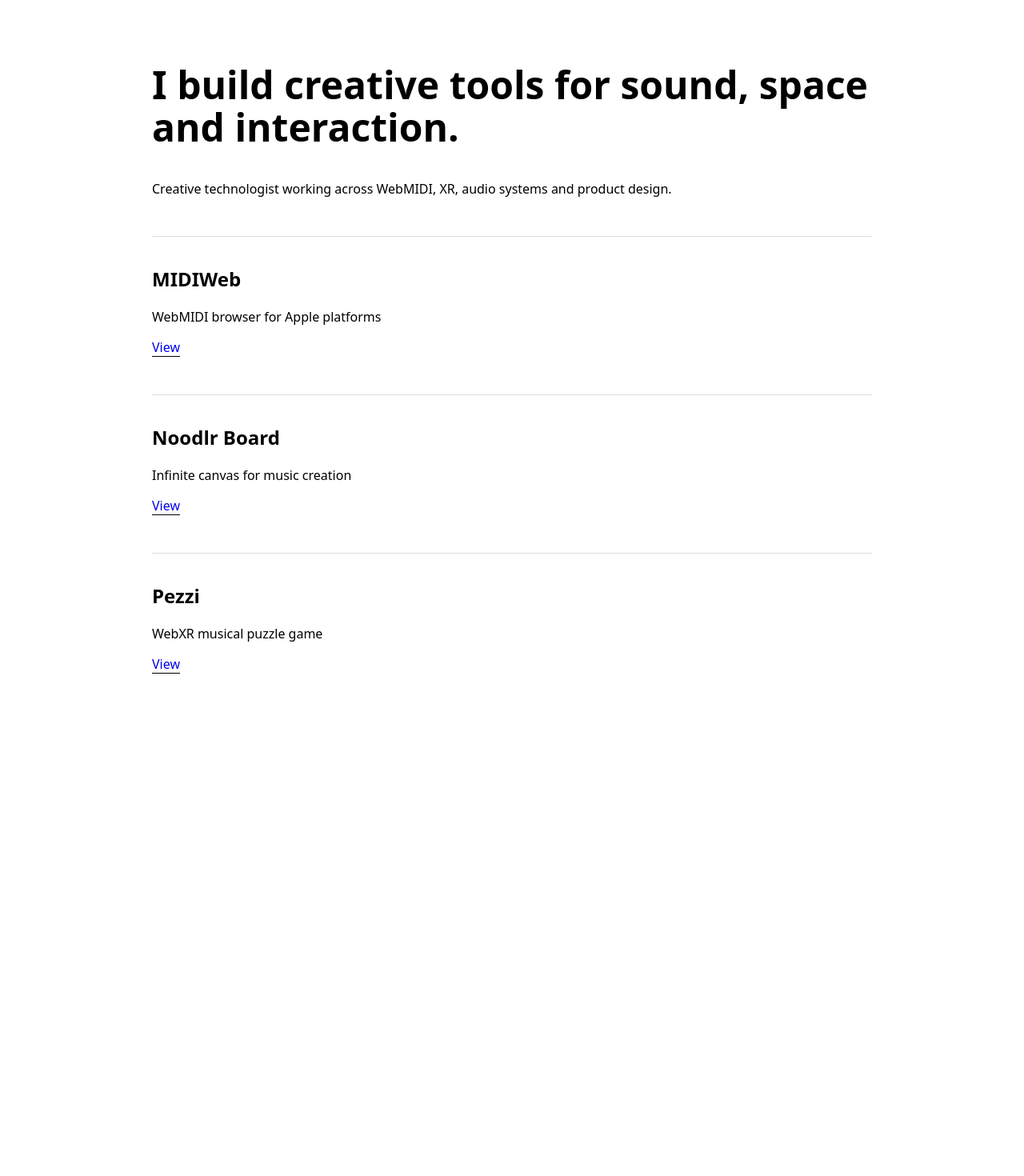
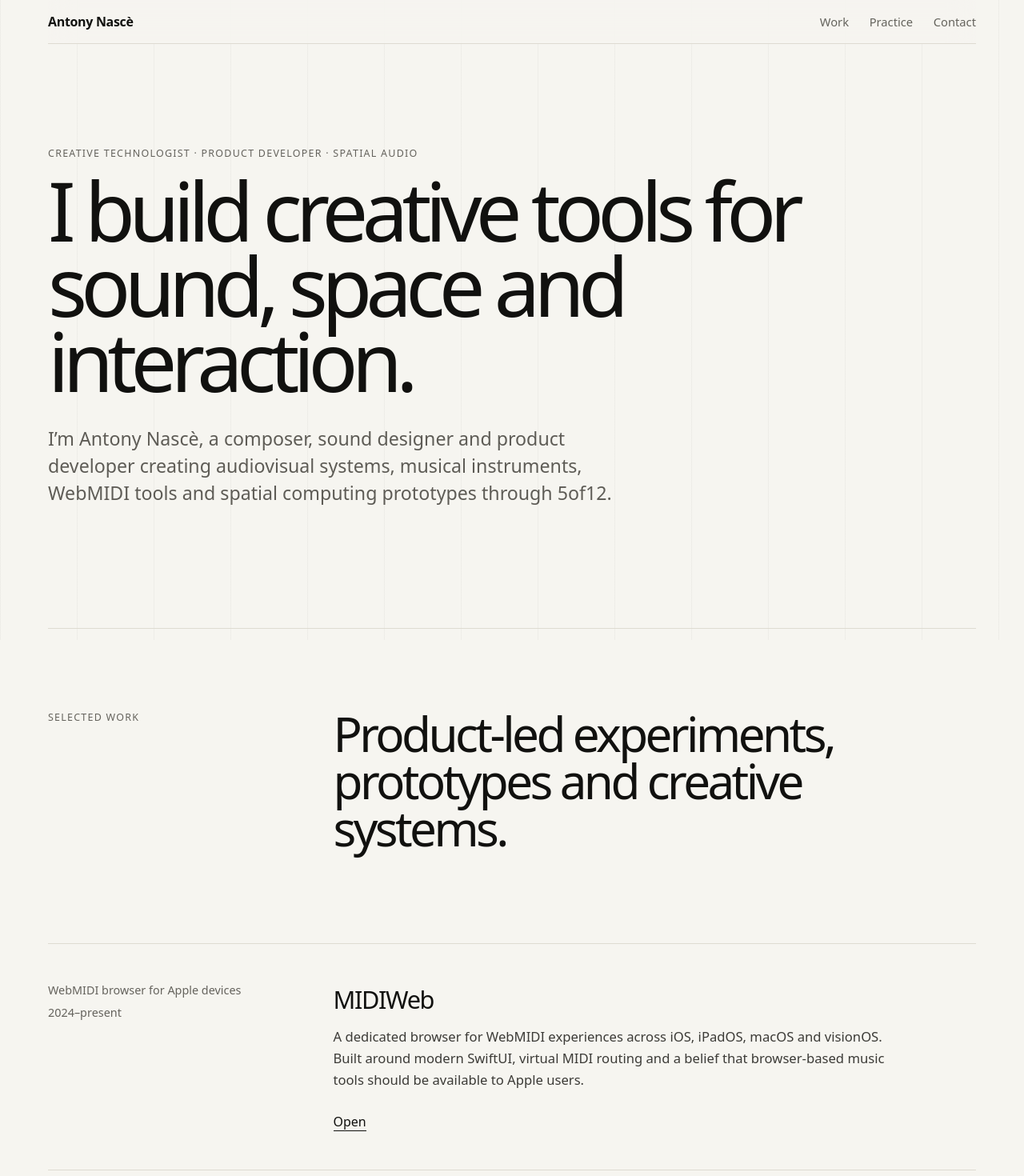
Before and after one commit to antiero/ant-portfolio, a SvelteKit app: page / in a window 1280 px wide. Shown: the top 1470 px of the page at 80% size. Before the commit the page ends 881 px from the top, so only its background shows below. Built offline with nearby package versions, Linux system fonts and the light colour scheme.

Commit message:
Upgrade portfolio to Rams-inspired one-page design

```diff
--- a/src/routes/+page.svelte
+++ b/src/routes/+page.svelte
@@ -1,31 +1,342 @@
 <script>
   const work = [
-    { title: "MIDIWeb", desc: "WebMIDI browser for Apple platforms", link: "https://5of12.co.uk" },
-    { title: "Noodlr Board", desc: "Infinite canvas for music creation", link: "https://5of12.github.io/noodlrboard/" },
-    { title: "Pezzi", desc: "WebXR musical puzzle game", link: "https://5of12.co.uk" }
+    {
+      title: 'MIDIWeb',
+      kicker: 'WebMIDI browser for Apple devices',
+      desc: 'A dedicated browser for WebMIDI experiences across iOS, iPadOS, macOS and visionOS. Built around modern SwiftUI, virtual MIDI routing and a belief that browser-based music tools should be available to Apple users.',
+      link: 'https://5of12.co.uk',
+      year: '2024–present'
+    },
+    {
+      title: 'Noodlr Board',
+      kicker: 'Infinite canvas for music ideas',
+      desc: 'A collaborative workspace for early-stage music creation: audio references, comments, tasks, WebAudio experiments and spatial arrangement before ideas move into a DAW.',
+      link: 'https://5of12.github.io/noodlrboard/',
+      year: '2024–present'
+    },
+    {
+      title: 'Pezzi',
+      kicker: 'Music in Pieces',
+      desc: 'A musical puzzle game for WebXR and desktop, designed around playful interactions, short time-to-sound and accessible music-making mechanics.',
+      link: 'https://5of12.co.uk',
+      year: '2025–present'
+    },
+    {
+      title: 'XR + audio prototypes',
+      kicker: 'Spatial instruments and interaction systems',
+      desc: 'Experiments in hand tracking, haptics, physical modelling and novel musical interfaces across Unity, Apple platforms and the web.',
+      link: 'https://youtube.com/playlist?list=PLVqqKblFrXjaA8gYFgYS40rxdmFLhRnjD&si=d3-dkLNu7XzeSOia',
+      year: 'ongoing'
+    }
   ];
 </script>
 
+<svelte:head>
+  <title>Antony Nascè — Creative Technologist</title>
+  <meta name="description" content="Creative technologist and product developer building tools for sound, space and interaction." />
+</svelte:head>
+
+<header class="site-header">
+  <a class="wordmark" href="/ant-portfolio/">Antony Nascè</a>
+  <nav aria-label="Primary navigation">
+    <a href="#work">Work</a>
+    <a href="#practice">Practice</a>
+    <a href="#contact">Contact</a>
+  </nav>
+</header>
+
 <main>
-  <section class="hero">
+  <section class="hero reveal">
+    <p class="eyebrow">Creative Technologist · Product Developer · Spatial Audio</p>
     <h1>I build creative tools for sound, space and interaction.</h1>
-    <p>Creative technologist working across WebMIDI, XR, audio systems and product design.</p>
+    <p class="lede">
+      I’m Antony Nascè, a composer, sound designer and product developer creating audiovisual systems,
+      musical instruments, WebMIDI tools and spatial computing prototypes through 5of12.
+    </p>
   </section>
 
-  <section class="work">
-    {#each work as item}
-      <div class="item">
-        <h2>{item.title}</h2>
-        <p>{item.desc}</p>
-        <a href={item.link} target="_blank">View</a>
-      </div>
-    {/each}
+  <section id="work" class="section reveal">
+    <div class="section-heading">
+      <p class="eyebrow">Selected work</p>
+      <h2>Product-led experiments, prototypes and creative systems.</h2>
+    </div>
+
+    <div class="work-list">
+      {#each work as item}
+        <article class="work-item">
+          <div class="work-meta">
+            <p>{item.kicker}</p>
+            <span>{item.year}</span>
+          </div>
+          <div class="work-body">
+            <h3>{item.title}</h3>
+            <p>{item.desc}</p>
+            <a href={item.link} target="_blank" rel="noreferrer">Open</a>
+          </div>
+        </article>
+      {/each}
+    </div>
+  </section>
+
+  <section id="practice" class="section reveal">
+    <div class="section-heading">
+      <p class="eyebrow">Practice</p>
+      <h2>A studio practice shaped by audio, XR and product thinking.</h2>
+    </div>
+
+    <div class="practice-grid">
+      <article>
+        <h3>5of12</h3>
+        <p>Co-founder and Product Director of a creative technology studio working across spatial interaction, haptics, audio technology and rapid software prototyping.</p>
+      </article>
+      <article>
+        <h3>Pervasive Media Studio</h3>
+        <p>Resident at Bristol’s creative technology hub, developing new work around spatial computing, musical interfaces and accessible creative technology.</p>
+      </article>
+      <article>
+        <h3>We All Play Synth</h3>
+        <p>Co-founder of an electronic music open mic night supporting grassroots synth culture, performance and experimentation.</p>
+      </article>
+    </div>
+  </section>
+
+  <section class="section approach reveal">
+    <p>
+      I work between engineering and creative practice: SwiftUI, Unity, WebAudio, WebMIDI, XR interaction,
+      haptics and AI-assisted development workflows. The thread is simple: reduce the distance between an
+      idea and a sound.
+    </p>
   </section>
 </main>
 
+<footer id="contact">
+  <p>Antony Nascè · Bristol / London · <a href="mailto:antonynasce@gmail.com">antonynasce@gmail.com</a></p>
+</footer>
+
 <style>
-  main { max-width: 900px; margin: auto; padding: 2rem; font-family: system-ui; }
-  h1 { font-size: 3rem; line-height: 1.1; }
-  .item { margin-top: 3rem; border-top: 1px solid #ddd; padding-top: 1rem; }
-  a { text-decoration: none; border-bottom: 1px solid black; }
+  :global(*) { box-sizing: border-box; }
+
+  :global(html) { scroll-behavior: smooth; }
+
+  :global(body) {
+    margin: 0;
+    background: #f6f5f0;
+    color: #11110f;
+    font-family: ui-sans-serif, system-ui, -apple-system, BlinkMacSystemFont, 'Segoe UI', sans-serif;
+    text-rendering: optimizeLegibility;
+  }
+
+  :global(body)::before {
+    content: '';
+    position: fixed;
+    inset: 0;
+    pointer-events: none;
+    background-image: linear-gradient(to right, rgba(17, 17, 15, 0.035) 1px, transparent 1px);
+    background-size: 96px 96px;
+  }
+
+  .site-header,
+  main,
+  footer {
+    width: min(100% - 2rem, 1160px);
+    margin-inline: auto;
+  }
+
+  .site-header {
+    position: sticky;
+    top: 0;
+    z-index: 10;
+    display: flex;
+    justify-content: space-between;
+    align-items: center;
+    gap: 1.5rem;
+    padding: 1rem 0;
+    border-bottom: 1px solid #dedbd1;
+    backdrop-filter: blur(16px);
+    background: rgba(246, 245, 240, 0.82);
+  }
+
+  .wordmark,
+  nav a,
+  footer a,
+  .work-body a {
+    color: inherit;
+    text-decoration: none;
+  }
+
+  .wordmark {
+    font-weight: 560;
+    letter-spacing: -0.02em;
+  }
+
+  nav {
+    display: flex;
+    gap: clamp(1rem, 2vw, 1.75rem);
+    color: #65635d;
+    font-size: 0.92rem;
+  }
+
+  nav a:hover,
+  footer a:hover,
+  .work-body a:hover {
+    color: #c84624;
+  }
+
+  .hero {
+    min-height: 84svh;
+    display: flex;
+    flex-direction: column;
+    justify-content: center;
+    padding: clamp(4rem, 10vw, 8rem) 0;
+  }
+
+  .eyebrow {
+    margin: 0 0 1rem;
+    color: #65635d;
+    font-size: 0.78rem;
+    letter-spacing: 0.1em;
+    text-transform: uppercase;
+  }
+
+  h1,
+  h2,
+  h3,
+  p { margin-top: 0; }
+
+  h1 {
+    max-width: 1040px;
+    margin-bottom: 2rem;
+    font-size: clamp(3.1rem, 8vw, 7.8rem);
+    line-height: 0.92;
+    letter-spacing: -0.075em;
+    font-weight: 520;
+  }
+
+  .lede {
+    max-width: 760px;
+    color: #5e5c56;
+    font-size: clamp(1.1rem, 2vw, 1.45rem);
+    line-height: 1.48;
+  }
+
+  .section {
+    padding: clamp(4rem, 8vw, 7rem) 0;
+    border-top: 1px solid #dedbd1;
+  }
+
+  .section-heading {
+    display: grid;
+    grid-template-columns: minmax(9rem, 0.38fr) 1fr;
+    gap: clamp(1.5rem, 4vw, 4rem);
+    margin-bottom: clamp(2rem, 5vw, 4rem);
+  }
+
+  h2 {
+    max-width: 820px;
+    font-size: clamp(2rem, 4.7vw, 4.8rem);
+    line-height: 0.98;
+    letter-spacing: -0.06em;
+    font-weight: 520;
+  }
+
+  .work-list {
+    border-bottom: 1px solid #dedbd1;
+  }
+
+  .work-item {
+    display: grid;
+    grid-template-columns: minmax(9rem, 0.38fr) 1fr;
+    gap: clamp(1.5rem, 4vw, 4rem);
+    padding: clamp(1.6rem, 4vw, 3rem) 0;
+    border-top: 1px solid #dedbd1;
+  }
+
+  .work-meta {
+    color: #65635d;
+    font-size: 0.9rem;
+  }
+
+  .work-meta p,
+  .work-meta span { margin: 0; }
+
+  .work-meta span {
+    display: block;
+    margin-top: 0.55rem;
+  }
+
+  h3 {
+    margin-bottom: 0.8rem;
+    font-size: clamp(1.45rem, 2.4vw, 2.2rem);
+    letter-spacing: -0.045em;
+    font-weight: 520;
+  }
+
+  .work-body p {
+    max-width: 720px;
+    color: #3c3b37;
+    line-height: 1.62;
+    font-size: clamp(1rem, 1.3vw, 1.1rem);
+  }
+
+  .work-body a {
+    display: inline-block;
+    margin-top: 0.7rem;
+    border-bottom: 1px solid currentColor;
+  }
+
+  .practice-grid {
+    display: grid;
+    grid-template-columns: repeat(3, 1fr);
+    gap: 1px;
+    background: #dedbd1;
+    border: 1px solid #dedbd1;
+  }
+
+  .practice-grid article {
+    min-height: 18rem;
+    padding: clamp(1.25rem, 3vw, 2rem);
+    background: rgba(255,255,255,0.38);
+  }
+
+  .practice-grid p,
+  .approach p {
+    color: #4e4c46;
+    line-height: 1.65;
+  }
+
+  .approach p {
+    max-width: 920px;
+    font-size: clamp(1.4rem, 3vw, 2.6rem);
+    line-height: 1.18;
+    letter-spacing: -0.045em;
+  }
+
+  footer {
+    padding: 2rem 0 3rem;
+    border-top: 1px solid #dedbd1;
+    color: #65635d;
+    font-size: 0.92rem;
+  }
+
+  .reveal {
+    animation: reveal 700ms ease both;
+  }
+
+  @keyframes reveal {
+    from { opacity: 0; transform: translateY(8px); }
+    to { opacity: 1; transform: translateY(0); }
+  }
+
+  @media (max-width: 760px) {
+    .site-header { align-items: flex-start; flex-direction: column; }
+    .section-heading,
+    .work-item,
+    .practice-grid { grid-template-columns: 1fr; }
+    .hero { min-height: 74svh; }
+  }
+
+  @media (prefers-reduced-motion: reduce) {
+    :global(html) { scroll-behavior: auto; }
+    .reveal { animation: none; }
+  }
 </style>
```
